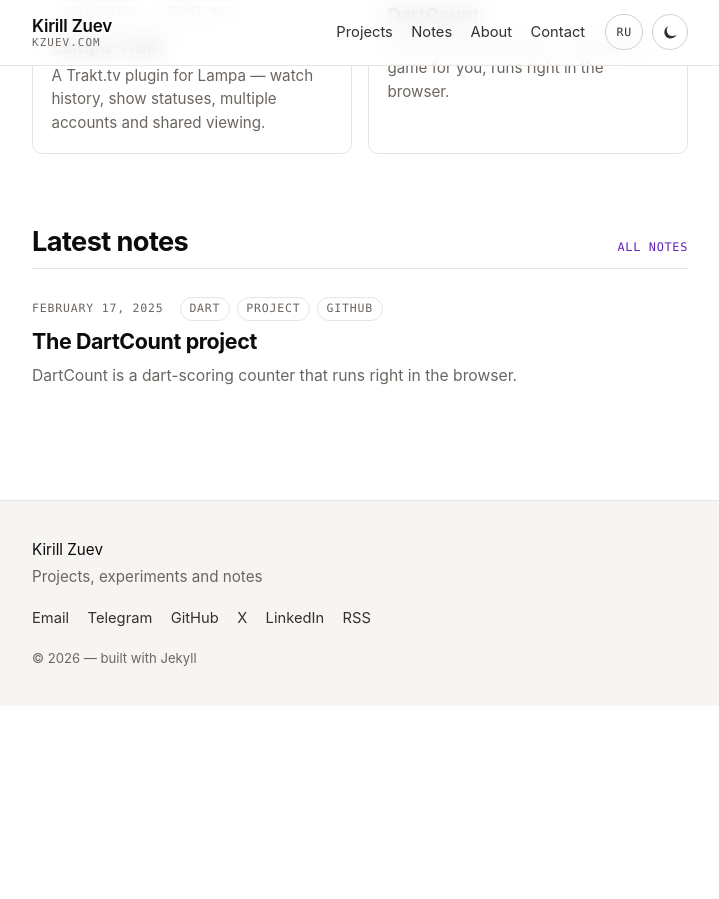
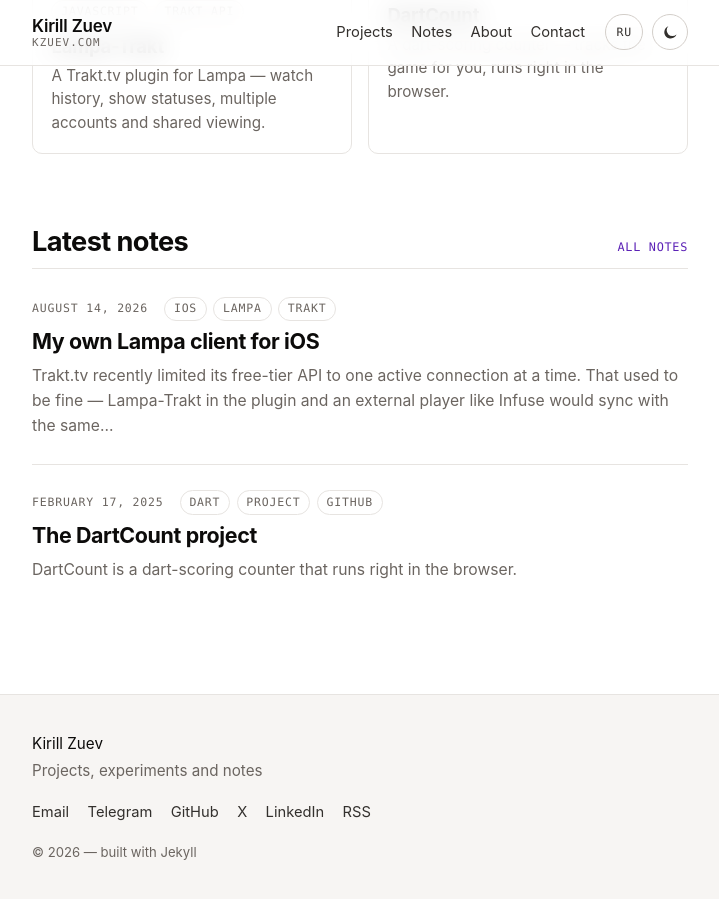
Before and after one commit to KZuev/KZuev, a Jekyll site: the page built from en/index.markdown, in a window 1280 px wide and 900 px high, scrolled down 807 px. Shown: the whole window, without its empty margins (280-999 px from the left). Built offline with Jekyll 4.4.1, drawn with Linux system fonts in a browser that asks for light colours; before the commit the page ends 1513 px from its top, so only the background shows below that.

Commit message:
Добавить заметку про свой клиент Lampa для iOS
Trakt.tv ограничил бесплатный API одним подключением одновременно —
плагин Lampa-Trakt и внешний плеер вроде Infuse больше не могут
синхронизироваться с одним аккаунтом параллельно. Заметка объясняет
причину и решение попробовать собственный клиент Lampa для iOS, без
отдельной поясняющей фразы-лида под заголовком — текст сразу
начинается с сути.

Пустой excerpt (front matter excerpt: "") раньше рисовал бы в лиде
и на карточке пустой <p> — пустая строка в Liquid truthy, а не falsy.
Поправлено в post.html и post-card.html (page.excerpt != empty):
без явного excerpt лид не выводится вовсе, а карточка в списке
falls back на превью из текста статьи.

Co-Authored-By: Claude Sonnet 5 <noreply@anthropic.com>
Claude-Session: https://claude.ai/code/session_01AGhWLpbsJ443GR1N4Jau3J

```diff
--- a/_includes/post-card.html
+++ b/_includes/post-card.html
@@ -15,7 +15,7 @@
   </h2>
 
   <div class="entry__excerpt">
-    {%- if include.post.excerpt %}
+    {%- if include.post.excerpt and include.post.excerpt != empty %}
       <p>{{ include.post.excerpt | strip_html | strip | truncatewords: 34 }}</p>
     {%- else %}
       <p>{{ include.post.content | strip_html | strip | truncatewords: 34 }}</p>
--- a/_layouts/post.html
+++ b/_layouts/post.html
@@ -16,7 +16,7 @@ layout: default
       {%- endif %}
     </div>
     <h1 itemprop="headline">{{ page.title }}</h1>
-    {%- if page.excerpt %}
+    {%- if page.excerpt and page.excerpt != empty %}
     <p class="lead">{{ page.excerpt | strip_html | strip }}</p>
     {%- endif %}
   </header>
--- /dev/null
+++ b/_posts/2026-08-14-lampa-ios-client-en.md
@@ -0,0 +1,23 @@
+---
+layout: post
+title: "My own Lampa client for iOS"
+date: 2026-08-14
+lang: en
+locale: en_US
+permalink: /en/notes/2026/08/14/lampa-ios-client/
+categories: [notes]
+tags: [iOS, Lampa, Trakt]
+excerpt: ""
+---
+
+Trakt.tv recently limited its free-tier API to one active connection at a
+time. That used to be fine — Lampa-Trakt in the plugin and an external
+player like Infuse would sync with the same account side by side without
+issues. Not anymore: the moment one connects, the other loses its sync
+with Trakt.
+
+So I've decided to try building my own Lampa client for iOS, where
+playback and Trakt sync live in one app instead of competing for the
+single connection.
+
+Still very much at the experimental stage.
--- /dev/null
+++ b/_posts/2026-08-14-lampa-ios-client.md
@@ -0,0 +1,19 @@
+---
+layout: post
+title: "Свой клиент Lampa для iOS"
+date: 2026-08-14
+categories: [notes]
+tags: [iOS, Lampa, Trakt]
+excerpt: ""
+---
+
+Trakt.tv в бесплатной версии недавно ограничил API одним активным подключением
+одновременно. Раньше это не мешало: Lampa-Trakt в плагине и внешний плеер вроде
+Infuse спокойно синхронизировались с одним аккаунтом параллельно. Теперь так
+нельзя — как только подключается один, второй теряет синхронизацию с Trakt.
+
+Поэтому решил попробовать сделать свой клиент Lampa для iOS, где просмотр и
+синхронизация с Trakt будут в одном приложении, без конкуренции за единственное
+подключение.
+
+Пока все на стадии экспериментов.
```
